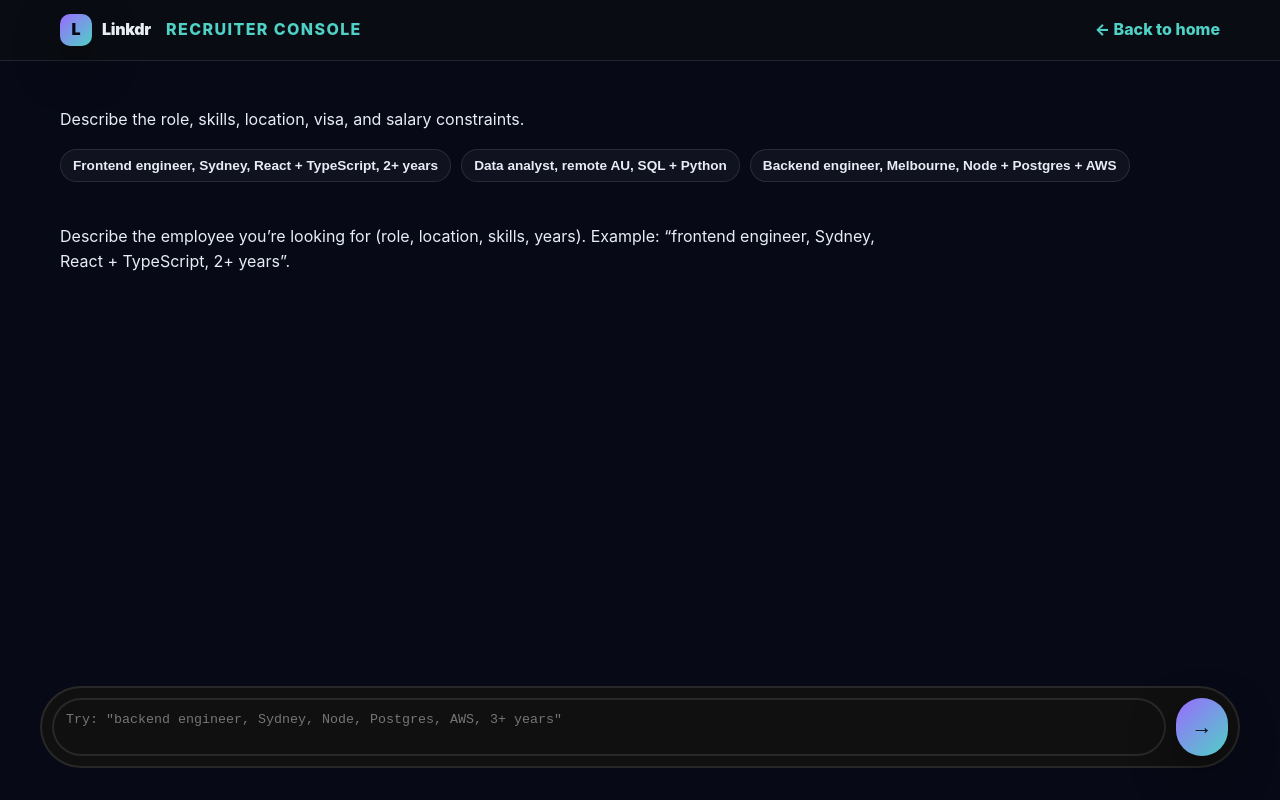
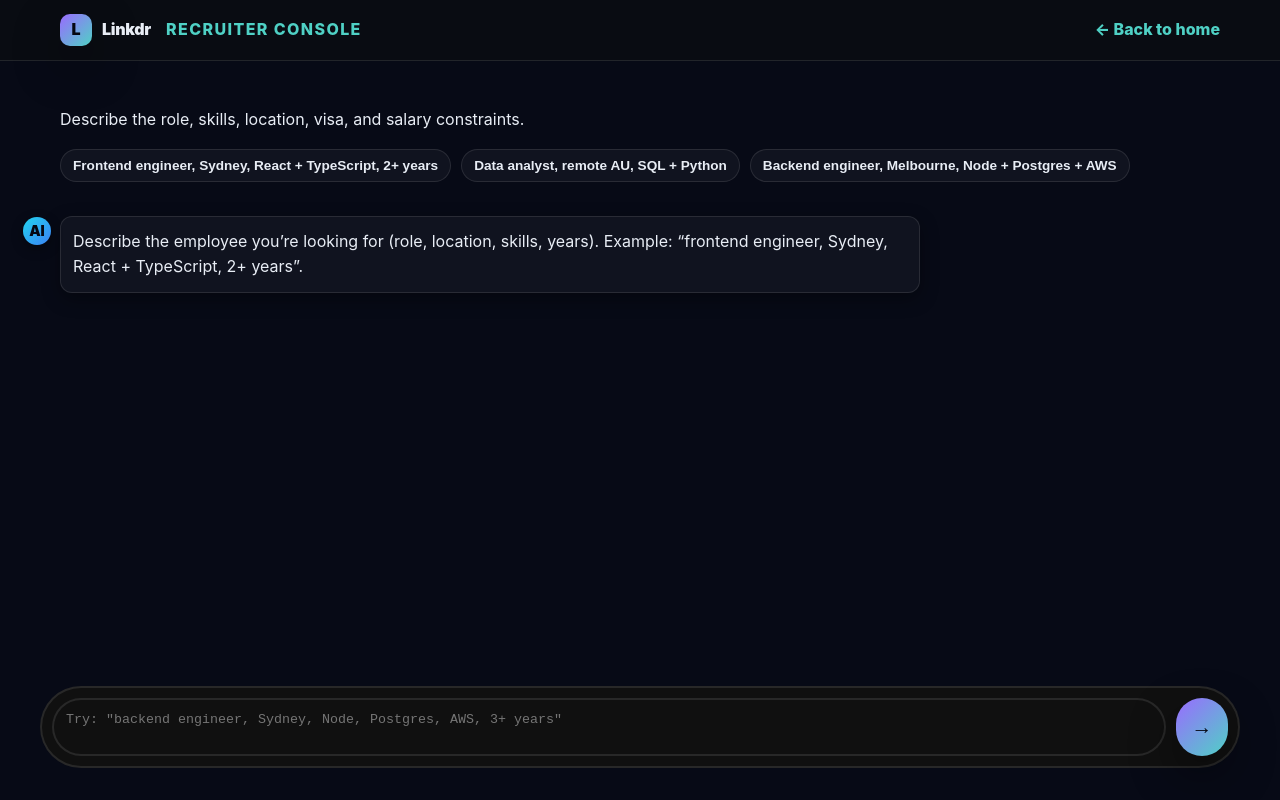
Before and after one commit to petmav/lyrathon, a Next.js app: page /recruiter_query_page in a window 1280 px wide. Built offline with nearby package versions, Linux system fonts and the light colour scheme.

Commit message:
Added and fixed icon positions for prompting alongside boxes for responses and queries.

```diff
--- a/src/app/recruiter_query_page/page.tsx
+++ b/src/app/recruiter_query_page/page.tsx
@@ -346,7 +346,10 @@ export default function RecruiterQueryPage(): JSX.Element {
                                             key={m.id}
                                             className={`${styles.msgRow} ${m.role === "recruiter" ? styles.right : styles.left}`}
                                         >
-                                            <div className={`${styles.msg} ${m.role === "recruiter" ? styles.user : styles.bot}`}>
+                                            <div
+                                                className={`${styles.msg} ${m.role === "recruiter" ? styles.user : styles.bot}`}
+                                                data-avatar={m.role === "recruiter" ? "R" : "AI"}
+                                            >
                                                 {m.role === "assistant" ? (
                                                     <p className={styles.line}>{typedText[m.id] ?? ""}</p>
                                                 ) : (
@@ -363,6 +366,7 @@ export default function RecruiterQueryPage(): JSX.Element {
 
                                 return (
                                     <div key={item.id} className={styles.shortlistBlock}>
+                                        <div className={styles.msgHeader} />
                                         <div className={styles.resultsHeader}>
                                             <h2 className={styles.sectionTitle}>Shortlist</h2>
                                             <p className={styles.muted}>
--- a/src/app/recruiter_query_page/recruiter_query_page.module.css
+++ b/src/app/recruiter_query_page/recruiter_query_page.module.css
@@ -209,8 +209,16 @@
   border: 1px solid var(--border);
   border-radius: 14px;
   padding: 12px;
-  background: rgba(16, 16, 16, 0.85);
+  background: rgba(255, 255, 255, 0.04);
   box-shadow: 0 10px 26px rgba(0, 0, 0, 0.35);
+}
+
+.overallBox {
+  margin-top: 10px;
+  padding: 12px;
+  border-radius: 12px;
+  border: 1px solid var(--border);
+  background: rgba(255, 255, 255, 0.04);
 }
 
 .overallTitle {
@@ -306,21 +314,23 @@
 
 .msg {
   max-width: min(860px, 90%);
-  padding: 8px 0;
-  border: none;
-  box-shadow: none;
-  border-radius: 0;
+  padding: 12px;
+  border-radius: 12px;
+  border: 1px solid var(--border);
+  box-shadow: 0 6px 18px rgba(0, 0, 0, 0.35);
+  background: rgba(16, 16, 16, 0.9);
+  position: relative;
 }
 
 .bot {
-  background: transparent;
+  background: rgba(255, 255, 255, 0.04);
   color: var(--text);
 }
 
 .user {
-  background: transparent;
+  background: rgba(124, 58, 237, 0.12);
+  border-color: rgba(124, 58, 237, 0.35);
   color: var(--text);
-  font-weight: 700;
 }
 
 .line {
@@ -343,14 +353,79 @@
   display: flex;
   flex-direction: column;
   gap: 10px;
-}
-.shortlistBlock {
-  margin: 18px 0;
-  display: flex;
-  flex-direction: column;
-  gap: 10px;
+  padding: 14px;
+  border: 1px solid var(--border);
+  border-radius: 16px;
+  background: rgba(255, 255, 255, 0.04);
+  box-shadow: 0 8px 20px rgba(0, 0, 0, 0.35);
+  position: relative;
 }
 
+.msgHeader {
+  display: none;
+}
+
+.avatar {
+  width: 28px;
+  height: 28px;
+  border-radius: 50%;
+  display: inline-flex;
+  align-items: center;
+  justify-content: center;
+  font-weight: 900;
+  font-size: 0.9rem;
+  color: #050712;
+  box-shadow: 0 4px 12px rgba(0, 0, 0, 0.35);
+}
+
+.avatarAi {
+  background: linear-gradient(135deg, #22d3ee, #3b82f6);
+}
+
+.avatarUser {
+  background: linear-gradient(135deg, #a855f7, #22d3ee);
+}
+
+.msg:before {
+  content: attr(data-avatar);
+  position: absolute;
+  top: 0;
+  left: -38px;
+  width: 28px;
+  height: 28px;
+  border-radius: 50%;
+  display: inline-flex;
+  align-items: center;
+  justify-content: center;
+  font-weight: 900;
+  font-size: 0.9rem;
+  color: #050712;
+  box-shadow: 0 4px 12px rgba(0, 0, 0, 0.35);
+  background: linear-gradient(135deg, #22d3ee, #3b82f6);
+}
+
+.user:before {
+  right: -38px;
+  left: auto;
+  background: linear-gradient(135deg, #a855f7, #22d3ee);
+}
+.shortlistBlock:before {
+  content: "AI";
+  position: absolute;
+  top: 0;
+  left: -38px;
+  width: 28px;
+  height: 28px;
+  border-radius: 50%;
+  display: inline-flex;
+  align-items: center;
+  justify-content: center;
+  font-weight: 900;
+  font-size: 0.9rem;
+  color: #050712;
+  box-shadow: 0 4px 12px rgba(0, 0, 0, 0.35);
+  background: linear-gradient(135deg, #22d3ee, #3b82f6);
+}
 .composerBar {
   display: grid;
   grid-template-columns: 1fr auto;
```
